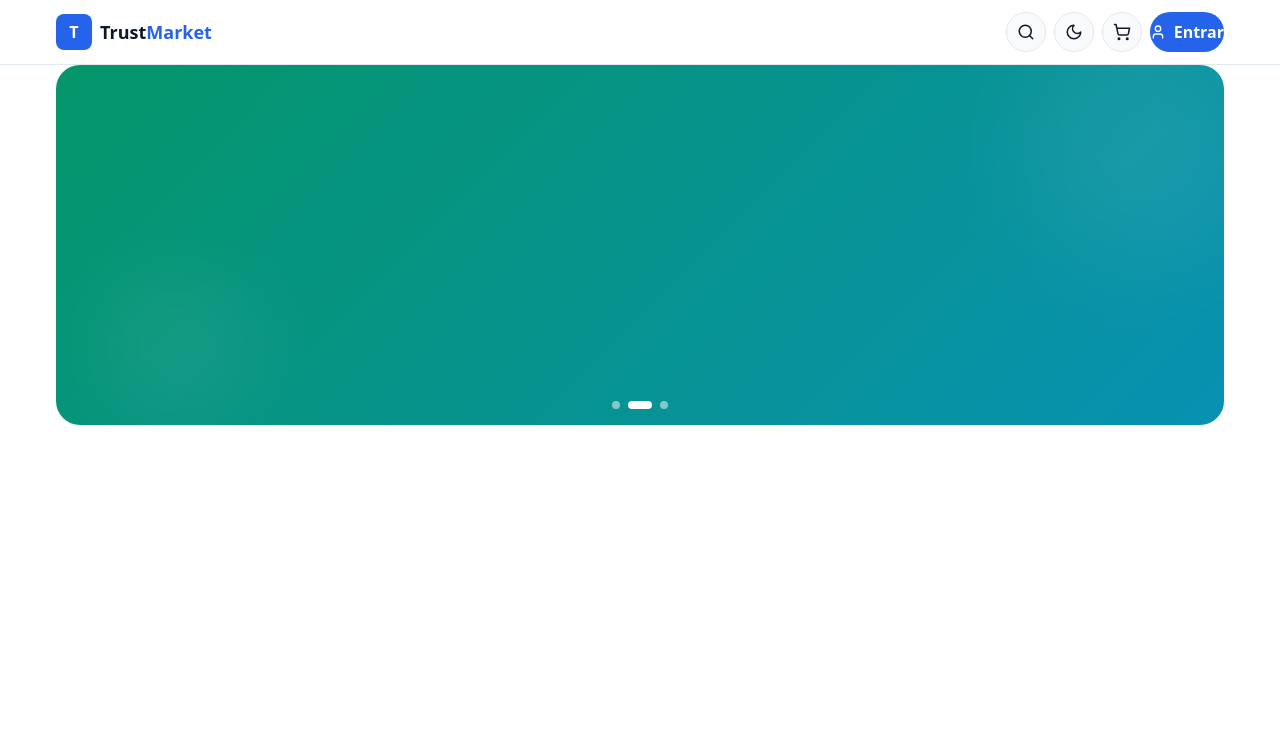
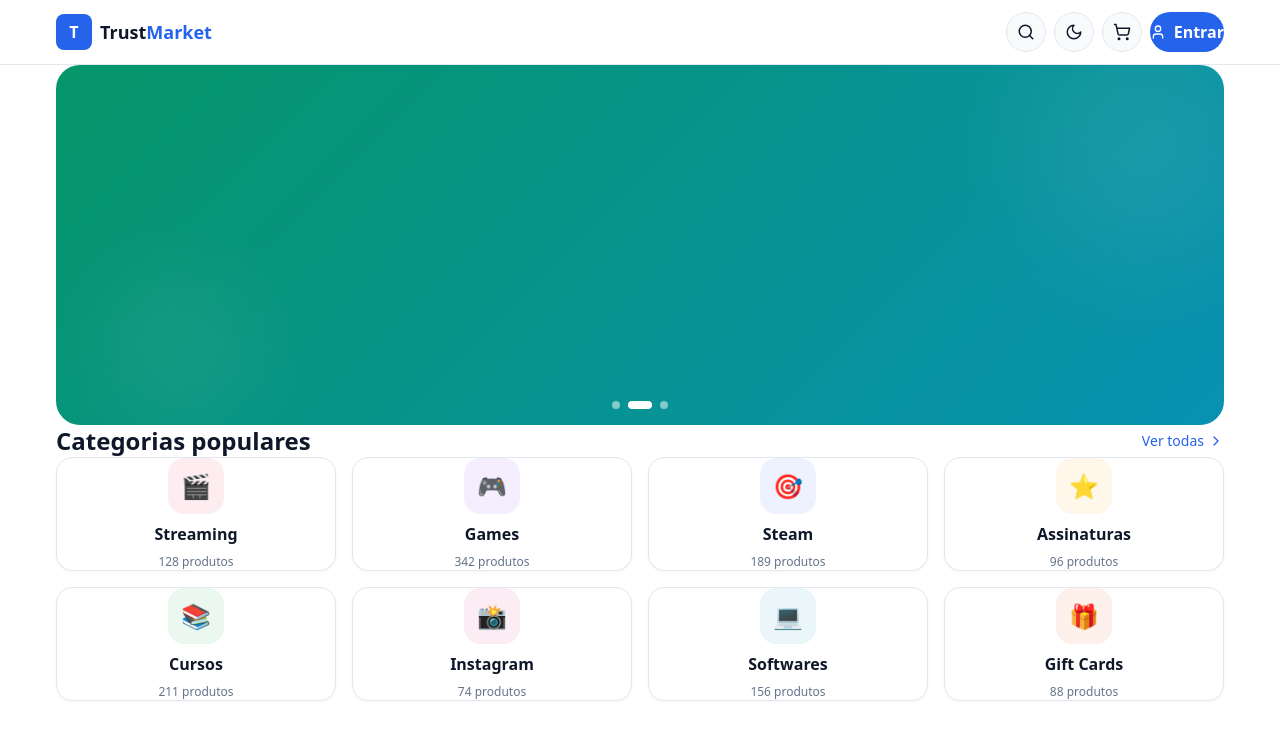
Before and after one commit to joaoqvnnn/Loja-compelto, a React (Vite) app in the folder web/: page / in a window 1280 px wide. Shown: the top 740 px of the page. Built offline with nearby package versions, Linux system fonts and the light colour scheme.

Commit message:
Add Categorias component and clean up comments

```diff
--- a/web/src/App.jsx
+++ b/web/src/App.jsx
@@ -1,11 +1,11 @@
 import { useEffect, useState } from 'react'
 import { Moon, Sun, Search, ShoppingCart, User } from 'lucide-react'
 import Hero from './components/Hero.jsx'
+import Categorias from './components/Categorias.jsx'
 
 export default function App() {
   const [tema, setTema] = useState('light')
 
-  // Aplica/remove a classe .dark no <html> conforme o tema
   useEffect(() => {
     const html = document.documentElement
     if (tema === 'dark') html.classList.add('dark')
@@ -29,7 +29,7 @@
       >
         <div className="container-app flex items-center justify-between h-16 gap-3">
 
-          {/* Logo + Nome (depois o admin troca aqui) */}
+          {/* Logo + Nome */}
           <div className="flex items-center gap-2 shrink-0">
             <div
               className="w-9 h-9 rounded-lg flex items-center justify-center font-bold text-white"
@@ -42,10 +42,8 @@
             </span>
           </div>
 
-          {/* Botões à direita */}
+          {/* Ações */}
           <div className="flex items-center gap-2">
-
-            {/* Busca */}
             <button
               className="w-10 h-10 rounded-full flex items-center justify-center"
               style={{ background: 'var(--cor-fundo-alt)', border: '1px solid var(--cor-borda)' }}
@@ -54,7 +52,6 @@
               <Search size={18} />
             </button>
 
-            {/* Tema claro/escuro */}
             <button
               onClick={alternarTema}
               className="w-10 h-10 rounded-full flex items-center justify-center"
@@ -64,7 +61,6 @@
               {tema === 'light' ? <Moon size={18} /> : <Sun size={18} />}
             </button>
 
-            {/* Carrinho */}
             <button
               className="w-10 h-10 rounded-full items-center justify-center hidden sm:flex"
               style={{ background: 'var(--cor-fundo-alt)', border: '1px solid var(--cor-borda)' }}
@@ -73,7 +69,6 @@
               <ShoppingCart size={18} />
             </button>
 
-            {/* Entrar */}
             <button className="px-5 h-10 rounded-full font-semibold text-white flex items-center gap-2 bg-primaria transition-all">
               <User size={16} />
               Entrar
@@ -86,8 +81,8 @@
           HOME
           ========================================== */}
       <main>
-        {/* Banner/Hero com carrossel animado */}
         <Hero />
+        <Categorias />
       </main>
 
     </div>
```
